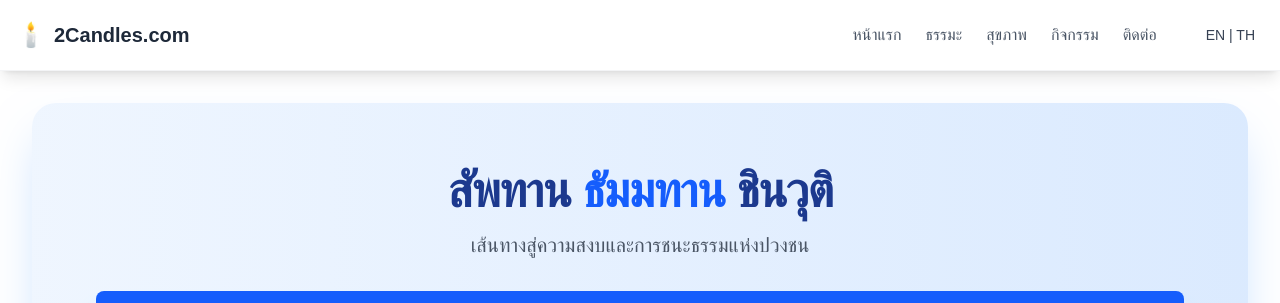
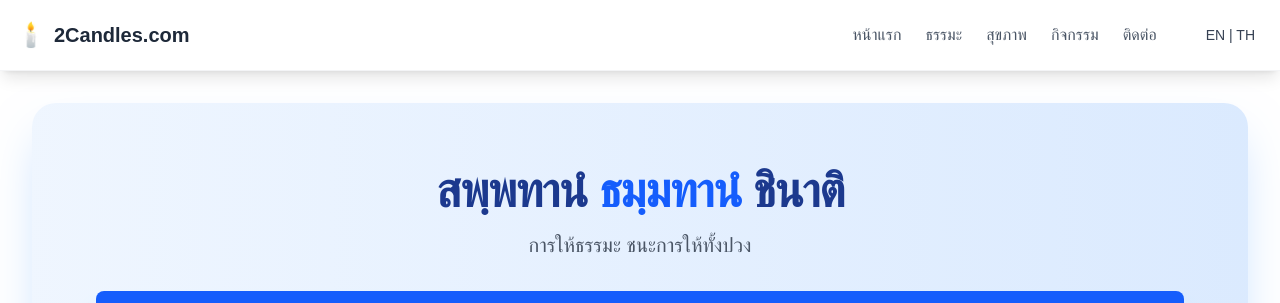
Before and after one commit to 2candles/two-candles, a Next.js app: page / in a window 1280 px wide. Shown: the top 303 px of the page. Built offline with nearby package versions, Linux system fonts and the light colour scheme.

Commit message:
update commit

```diff
--- a/app/page.tsx
+++ b/app/page.tsx
@@ -55,10 +55,10 @@ export default function HomePage() {
             {/* 1. Hero Section */}
             <section className="bg-gradient-to-r from-blue-50 to-blue-100 p-8 md:p-16 rounded-3xl shadow-2xl shadow-blue-200 text-center">
                 <h1 className="text-4xl md:text-5xl font-extrabold text-blue-900 mb-4 tracking-tight">
-                    สัพทาน <span className="text-blue-600">ธัมมทาน</span> ชินวุติ
+                    สพฺพทานํ <span className="text-blue-600">ธมฺมทานํ</span> ชินาติ
                 </h1>
                 <p className="text-lg md:text-xl text-gray-600 mb-8">
-                    เส้นทางสู่ความสงบและการชนะธรรมแห่งปวงชน
+                    การให้ธรรมะ ชนะการให้ทั้งปวง
                 </p>
                 <PrimaryButton
                     href="/learn"
```
